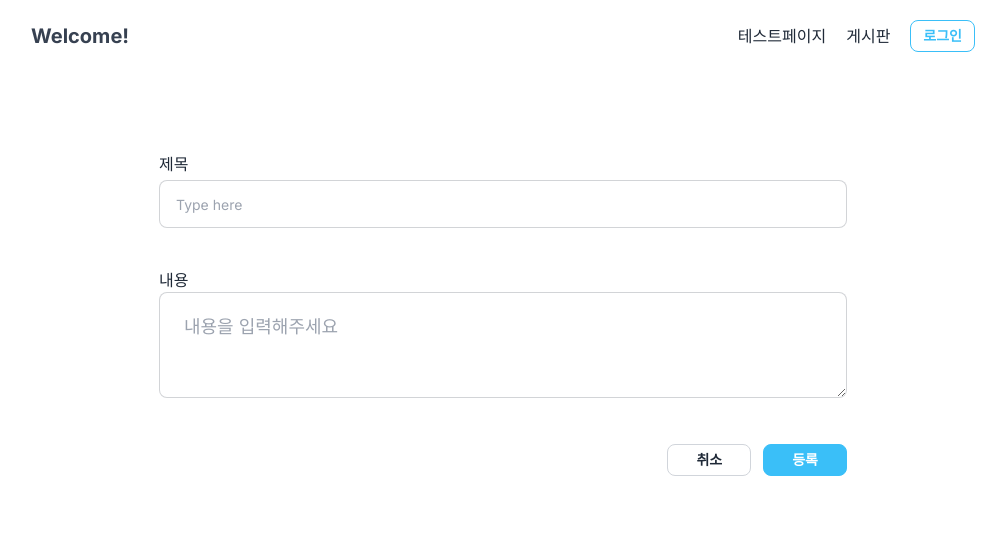
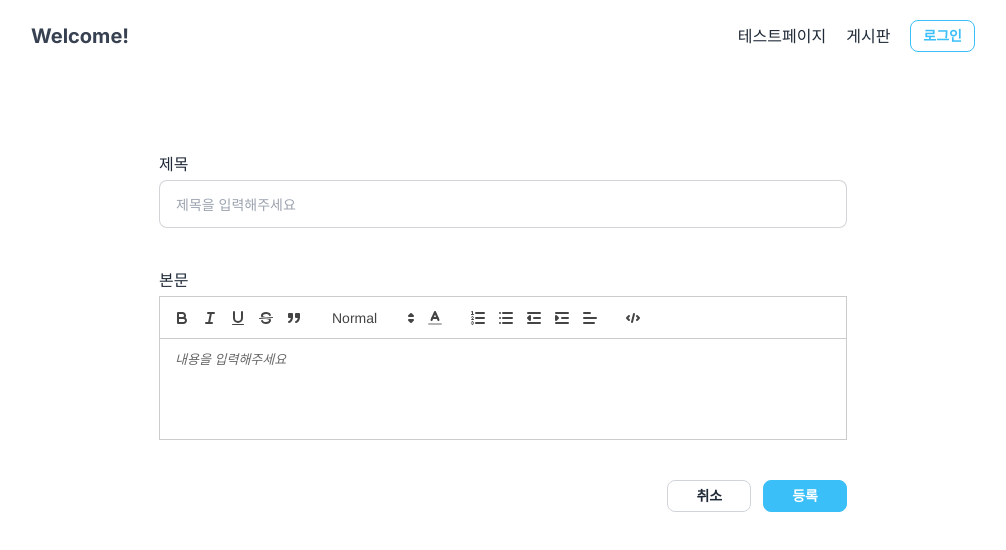
Before and after one commit to vnfma0218/notice-board, a Next.js app: page /board/new in a window 1280 px wide. Shown: the top 550 px of the page, without its empty margins (137-1143 px from the left). Built offline with nearby package versions, Linux system fonts and the light colour scheme; no server answers.

Commit message:
feat: 게시글, 댓글에 텍스트 에디터 적용

```diff
--- a/package.json
+++ b/package.json
@@ -24,6 +24,7 @@
     "react-dom": "18.2.0",
     "react-hook-form": "^7.45.1",
     "react-paginate": "^8.2.0",
+    "react-quill": "^2.0.0",
     "react-redux": "^8.1.1",
     "swr": "^2.2.0",
     "tailwindcss": "3.3.2",
--- a/src/app/board/[id]/page.tsx
+++ b/src/app/board/[id]/page.tsx
@@ -1,4 +1,6 @@
 'use client';
+import ReactQuill from 'react-quill';
+
 import Image from 'next/image';
 import { deleteComment, getPostDetail } from '@/api/post';
 import { useRouter } from 'next/navigation';
@@ -60,13 +62,14 @@ export default function BoardDetailPage({
               alt="MoreButton"
             />
           </div>
+          <ReactQuill value={data?.content} readOnly={true} theme={'bubble'} />
 
-          <label htmlFor="title">제목</label>
+          {/* <label htmlFor="title">제목</label>
           <p className="mt-3 text-2xl">{data?.title}</p>
           <label htmlFor="content" className="block mt-10">
             내용
           </label>
-          <p className="mt-3 ">{data?.content}</p>
+          <p className="mt-3 ">{data?.content}</p> */}
         </div>
         <div className="flex justify-end mt-10">
           <button
--- a/src/app/board/new/page.tsx
+++ b/src/app/board/new/page.tsx
@@ -3,14 +3,15 @@ import { savePost } from '@/api/post';
 import { useState } from 'react';
 import { useRouter } from 'next/navigation';
 import { useForm, SubmitHandler } from 'react-hook-form';
+import TextEditor from '@/components/TextEditor';
 
 interface IPostForm {
   title: string;
-  content: string;
 }
 
 export default function NewBoard() {
   const router = useRouter();
+  const [contents, setContents] = useState('');
 
   const {
     register,
@@ -23,7 +24,7 @@ export default function NewBoard() {
     if (loading) return;
     setLoading(true);
     try {
-      const res = await savePost({ title: data.title, content: data.content });
+      const res = await savePost({ title: data.title, content: contents });
 
       if (res.id) {
         router.replace(`/board/${res.id}`);
@@ -55,30 +56,19 @@ export default function NewBoard() {
               },
             })}
             type="text"
-            placeholder="Type here"
+            placeholder="제목을 입력해주세요"
             className="input input-bordered input-md w-full mt-1"
           />
           <p className="ml-1 text-red-400">{errors.title?.message}</p>
 
-          <label htmlFor="content" className="block mt-10">
-            내용
+          <label htmlFor="content" className="block mt-10 mb-1">
+            본문
           </label>
-          <textarea
-            id="content"
-            {...register('content', {
-              required: {
-                value: true,
-                message: '내용은 필수 입력사항 입니다.',
-              },
-              maxLength: {
-                value: 200,
-                message: '내용은 최대 200자 까지 작성 가능합니다.',
-              },
-            })}
-            className="textarea textarea-bordered textarea-lg  w-full"
-            placeholder="내용을 입력해주세요"
-          ></textarea>
-          <p className="ml-1 text-red-400">{errors.content?.message}</p>
+          <TextEditor
+            value={contents}
+            setContents={setContents}
+            placeholder={'내용을 입력해주세요'}
+          />
         </div>
         <div className="flex justify-end mt-10">
           <button
--- a/src/app/globals.css
+++ b/src/app/globals.css
@@ -44,3 +44,8 @@
   color: rgb(198, 197, 202);
   border: 1px solid rgb(198, 197, 202);
 }
+
+/* react quill editor */
+.my-editor .ql-editor {
+  min-height: 100px;
+}
--- /dev/null
+++ b/src/components/TextEditor.tsx
@@ -0,0 +1,106 @@
+import ReactQuill from 'react-quill';
+import 'react-quill/dist/quill.snow.css';
+
+import { Dispatch, SetStateAction, useMemo, useRef } from 'react';
+
+interface ITextEditor {
+  value: string;
+  placeholder?: string;
+  setContents: Dispatch<SetStateAction<string>>;
+}
+const TextEditor = (props: ITextEditor) => {
+  const QuillRef = useRef<ReactQuill>();
+
+  // Todo 리액트 퀼 이미지 삽입
+  const imageHandler = () => {
+    // 파일을 업로드 하기 위한 input 태그 생성
+    const input = document.createElement('input');
+    const formData = new FormData();
+    let url = '';
+
+    input.setAttribute('type', 'file');
+    input.setAttribute('accept', 'image/*');
+    input.click();
+
+    // 파일이 input 태그에 담기면 실행 될 함수
+    input.onchange = async () => {
+      const file = input.files;
+      if (file !== null) {
+        formData.append('image', file[0]);
+
+        // 저의 경우 파일 이미지를 서버에 저장했기 때문에
+        // 백엔드 개발자분과 통신을 통해 이미지를 저장하고 불러왔습니다.
+        try {
+          // const res = axios를 통해 백엔드 개발자분과 통신했고, 데이터는 폼데이터로 주고받았습니다.
+
+          // 백엔드 개발자 분이 통신 성공시에 보내주는 이미지 url을 변수에 담는다.
+          // url = res.data.url;
+
+          // 커서의 위치를 알고 해당 위치에 이미지 태그를 넣어주는 코드
+          // 해당 DOM의 데이터가 필요하기에 useRef를 사용한다.
+          const range = QuillRef.current?.getEditor().getSelection()?.index;
+          if (range !== null && range !== undefined) {
+            let quill = QuillRef.current?.getEditor();
+
+            quill?.setSelection(range, 1);
+
+            quill?.clipboard.dangerouslyPasteHTML(
+              range,
+              `<img src=${url} alt="이미지 태그가 삽입됩니다." />`
+            );
+          }
+
+          // return { ...res, success: true };
+        } catch (error) {
+          // const err = error as AxiosError;
+          // return { ...err.response, success: false };
+        }
+      }
+    };
+  };
+
+  // quill에서 사용할 모듈을 설정하는 코드 입니다.
+  // 원하는 설정을 사용하면 되는데, 저는 아래와 같이 사용했습니다.
+  // useMemo를 사용하지 않으면, 키를 입력할 때마다, imageHandler 때문에 focus가 계속 풀리게 됩니다.
+  const modules = useMemo(
+    () => ({
+      toolbar: {
+        container: [
+          ['bold', 'italic', 'underline', 'strike', 'blockquote'],
+          [{ size: ['small', false, 'large', 'huge'] }, { color: [] }],
+          [
+            { list: 'ordered' },
+            { list: 'bullet' },
+            { indent: '-1' },
+            { indent: '+1' },
+            { align: [] },
+          ],
+          ['code-block'],
+          // ['image', 'video'],
+        ],
+        handlers: {
+          image: imageHandler,
+        },
+      },
+    }),
+    []
+  );
+  return (
+    <ReactQuill
+      ref={(element) => {
+        if (element !== null) {
+          QuillRef.current = element;
+        }
+      }}
+      className="my-editor"
+      value={props.value}
+      modules={modules}
+      theme="snow"
+      style={{ height: '90%' }}
+      placeholder={props.placeholder ? props.placeholder : ''}
+      onChange={props.setContents}
+    />
+  );
+};
+
+export default TextEditor;
--- a/src/components/board/Comment/CommentItem.tsx
+++ b/src/components/board/Comment/CommentItem.tsx
@@ -1,7 +1,10 @@
+import ReactQuill from 'react-quill';
+
 import { updateComment } from '@/api/post';
 import { CommentType } from '@/lib/types/post';
 import { elapsedTime } from '@/lib/utils/common';
 import { useState } from 'react';
+import TextEditor from '@/components/TextEditor';
 
 const CommentItem = ({
   comment,
@@ -61,12 +64,7 @@ const CommentItem = ({
         <div className="mt-5">
           {updateMode ? (
             <div>
-              <textarea
-                className="textarea textarea-bordered w-full"
-                placeholder="답변 작성하기"
-                value={updateText}
-                onChange={(e) => setUpdateText(e.target.value)}
-              ></textarea>
+              <TextEditor value={updateText} setContents={setUpdateText} />
               <div className="flex justify-end">
                 <button
                   className="btn mr-2"
@@ -82,7 +80,7 @@ const CommentItem = ({
               </div>
             </div>
           ) : (
-            <span>{comment.text}</span>
+            <ReactQuill value={comment.text} readOnly={true} theme={'bubble'} />
           )}
         </div>
       </li>
--- a/src/components/board/Comment/NewComment.tsx
+++ b/src/components/board/Comment/NewComment.tsx
@@ -1,27 +1,24 @@
-import { useState } from 'react';
+import { useMemo, useRef, useState } from 'react';
 import { useParams } from 'next/navigation';
 import { postComment } from '@/api/post';
+import TextEditor from '@/components/TextEditor';
 
 const NewComment = ({ onPostComment }: { onPostComment: () => void }) => {
   const { id } = useParams();
-  const [text, setText] = useState('');
+  const [contents, setContents] = useState('');
 
   const submitComment = () => {
-    postComment({ text, id }).then((res) => {
+    postComment({ text: contents, id }).then((res) => {
       if (res.resultCode === 2000) {
         onPostComment();
+        setContents('');
       }
     });
   };
 
   return (
     <>
-      <textarea
-        className="textarea textarea-bordered w-full"
-        placeholder="답변 작성하기"
-        value={text}
-        onChange={(e) => setText(e.target.value)}
-      ></textarea>
+      <TextEditor value={contents} setContents={setContents} />
       <div className="text-right mt-1">
         <button
           onClick={submitComment}
--- a/src/components/board/PostItem.tsx
+++ b/src/components/board/PostItem.tsx
@@ -1,4 +1,5 @@
 import { IPost } from '@/lib/types/post';
+import { elapsedTime } from '@/lib/utils/common';
 import Link from 'next/link';
 
 const PostItem = ({ post }: { post: IPost }) => {
@@ -9,15 +10,21 @@ const PostItem = ({ post }: { post: IPost }) => {
           <p>답변</p>
           <p>{post.commentCount}</p>
         </div>
-        <div className="pt-1">
+        <div className="flex flex-col justify-between pt-1 mb-2">
+          <div className="flex items-center">
+            <p className="mr-3">{post.user.nickname}</p>
+
+            <p className="text-sm">{elapsedTime(post.createdAt)}</p>
+          </div>
+
           <Link href={`/board/${post.id}`}>
             <p className="text-xl font-bold cursor-pointer hover:text-blue-400 mb-3">
               {post?.title}
             </p>
           </Link>
-          <p className="text-gray-400 cursor-pointer hover:text-blue-400">
+          {/* <p className="text-gray-400 cursor-pointer hover:text-blue-400">
             {post.content}
-          </p>
+          </p> */}
         </div>
       </li>
       <div className="divider m-0"></div>
--- a/src/lib/types/post.ts
+++ b/src/lib/types/post.ts
@@ -5,6 +5,10 @@ export interface IPost {
   commentCount: number;
   isMine: boolean;
   comment: CommentType[];
+  createdAt: string;
+  user: {
+    nickname: string;
+  };
 }
 
 export type CommentType = {
```
Also changed, not shown: 1 other file (tests, documents, lock files or other folders).
